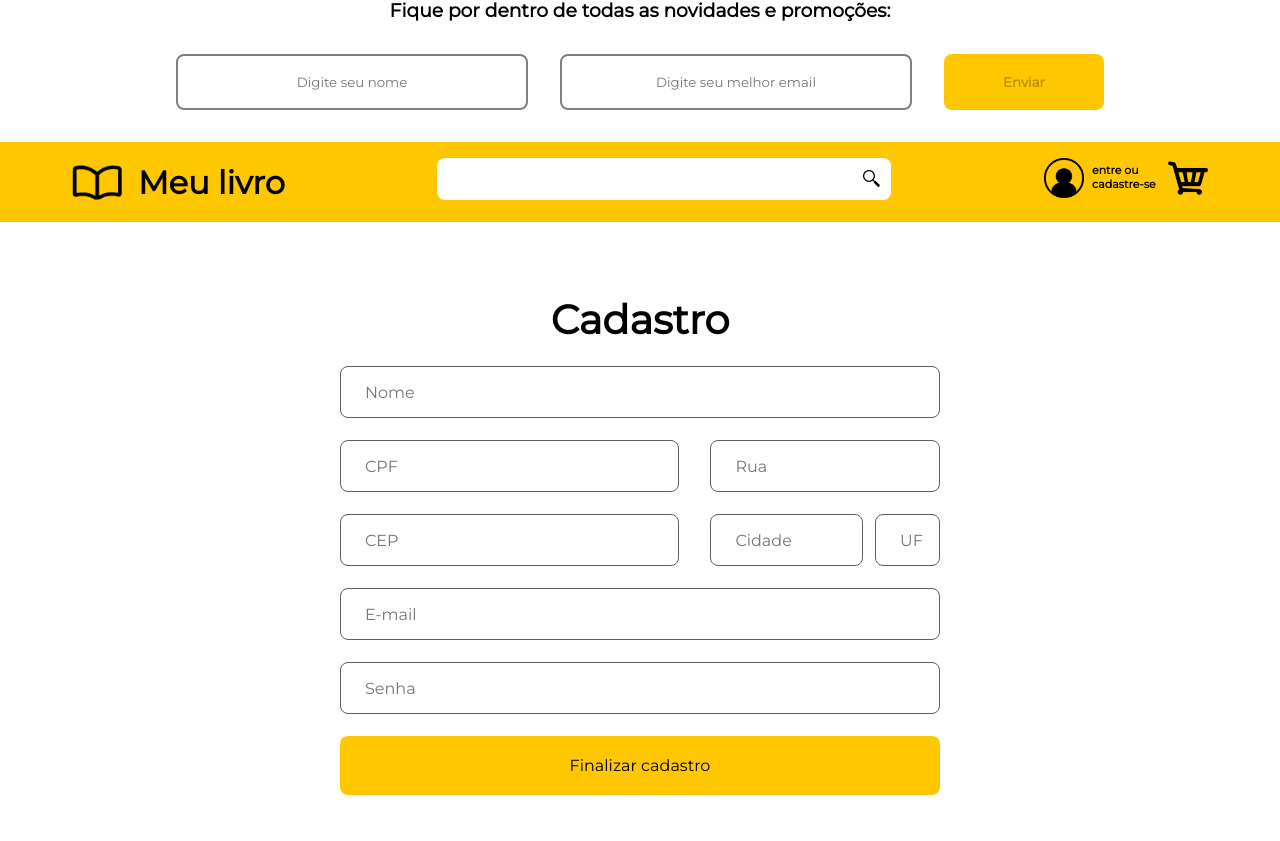
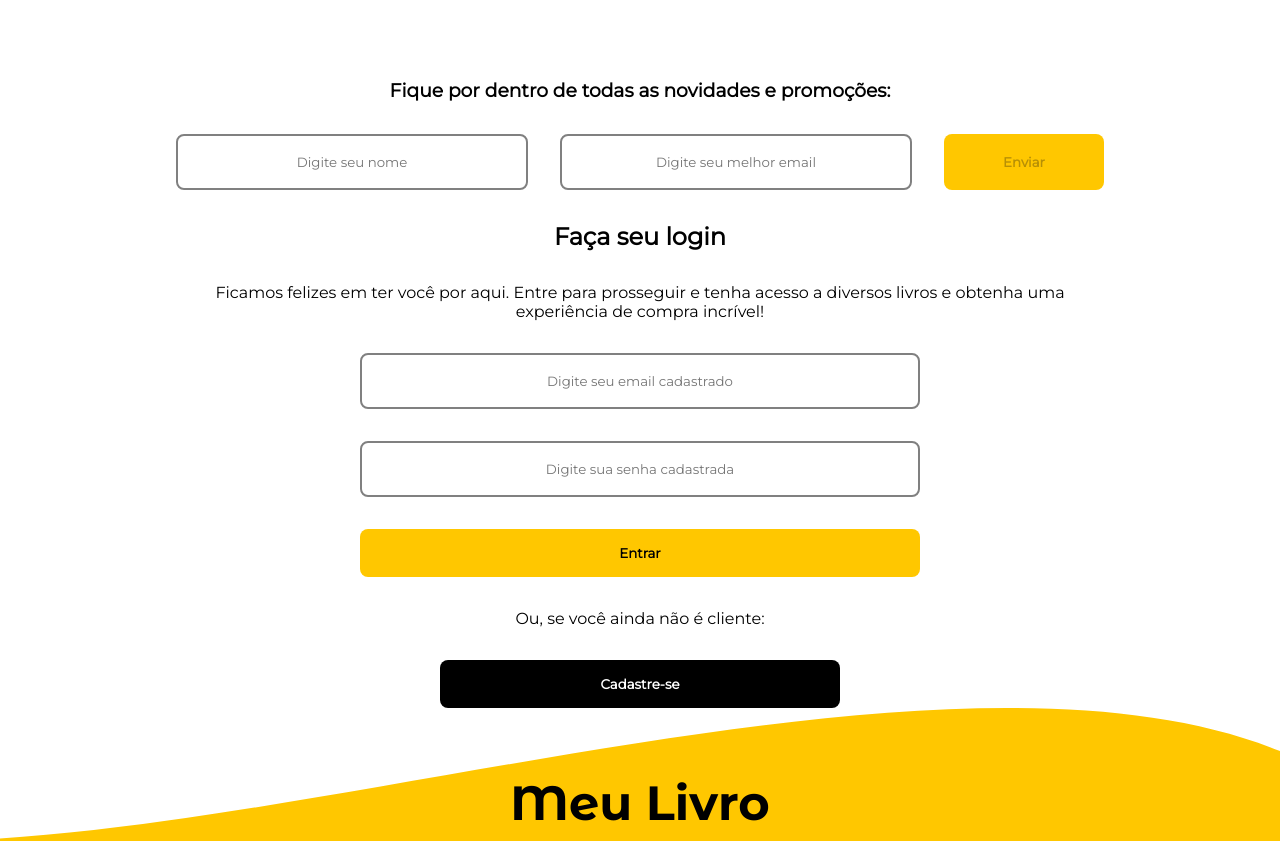
Before and after one commit to LucasMedeiros7/meu-livro-frontend, a React (Vite) app: page / in a window 1280 px wide. Shown: the part 1469-2310 px from the top of the page. Built offline with nearby package versions, Linux system fonts and the light colour scheme.

Commit message:
layout da página login pronto

```diff
--- a/src/App.jsx
+++ b/src/App.jsx
@@ -8,18 +8,18 @@ import { Vantagens } from "./components/Section/Vantagens/Vantagens";
 import { Footer } from "./components/footer/footer";
 
 import "./global.css";
-import { Cadastro } from "./pages/cadastro/Cadastro";
+import { Login } from "./components/Login/Login";
 
 export function App() {
   return (
     <div>
+      <Header />
       <Banner />
       <Vantagens />
       <CardProduto />
       <Editoras />
       <Novidades />
-      <Header />
-      <Cadastro />
+      <Login />
       <Footer />
     </div>
   );
--- /dev/null
+++ b/src/components/Login/Login.jsx
@@ -0,0 +1,19 @@
+import styles from "./login.module.css"
+
+export const Login = () => {
+    return (
+        <main className={styles.main}>
+            <h2>Faça seu login</h2>
+            <p className={styles.paragrafo}>Ficamos felizes em ter você por aqui. Entre para prosseguir e tenha acesso a diversos livros e obtenha uma experiência de compra incrível!</p>
+
+            <form className={styles.formulario}>
+                <input className={styles.campo} type="text" placeholder="Digite seu email cadastrado"/>
+                <input className={styles.campo} type="text" placeholder="Digite sua senha cadastrada"/>
+                <button className={styles.enviar} type="submit">Entrar</button>
+            </form>
+
+                <p>Ou, se você ainda não é cliente:</p>
+                <button className={styles.cadastro}>Cadastre-se</button>
+        </main>
+    )
+}
--- /dev/null
+++ b/src/components/Login/login.module.css
@@ -0,0 +1,53 @@
+.main {
+    display: flex;
+    flex-direction: column;
+    align-items: center;
+    justify-content: center;
+    gap: 2rem;
+}
+
+.paragrafo {
+    text-align: center;
+    width: 70%;
+}
+
+.formulario {
+    display: flex;
+    flex-direction: column;
+    gap: 2rem;
+}
+
+.campo {
+    width: 35rem;
+    height: 3.5rem;
+    border: 2px solid gray;
+    border-radius: 8px;
+    text-align: center;
+}
+
+.enviar, .cadastro {
+    height: 3rem;
+    text-align: center;
+    font-weight: bold;
+    border-radius: 8px;
+    cursor: pointer;
+}
+
+.enviar {
+    background-color: rgba(255, 199, 0, 1);
+    width: 35rem;
+}
+
+.enviar:hover {
+    background-color: rgb(242, 199, 44);
+}
+
+.cadastro {
+    background-color: black;
+    color: white;
+    width: 25rem;
+}
+
+.cadastro:hover {
+   color: rgba(255, 199, 0, 1);
+}
```
Also changed, not shown: 1 other file (tests, documents, lock files or other folders).
